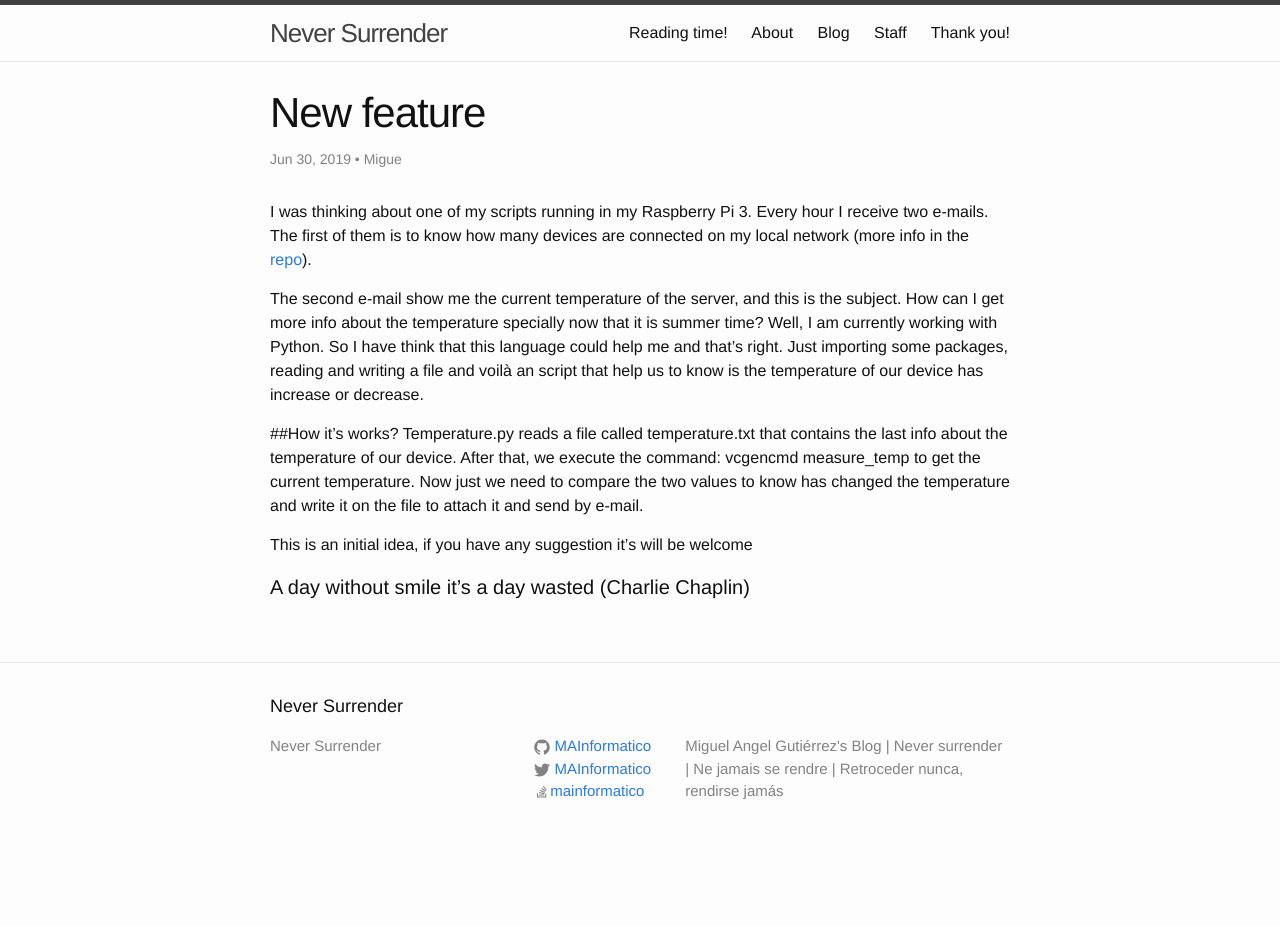
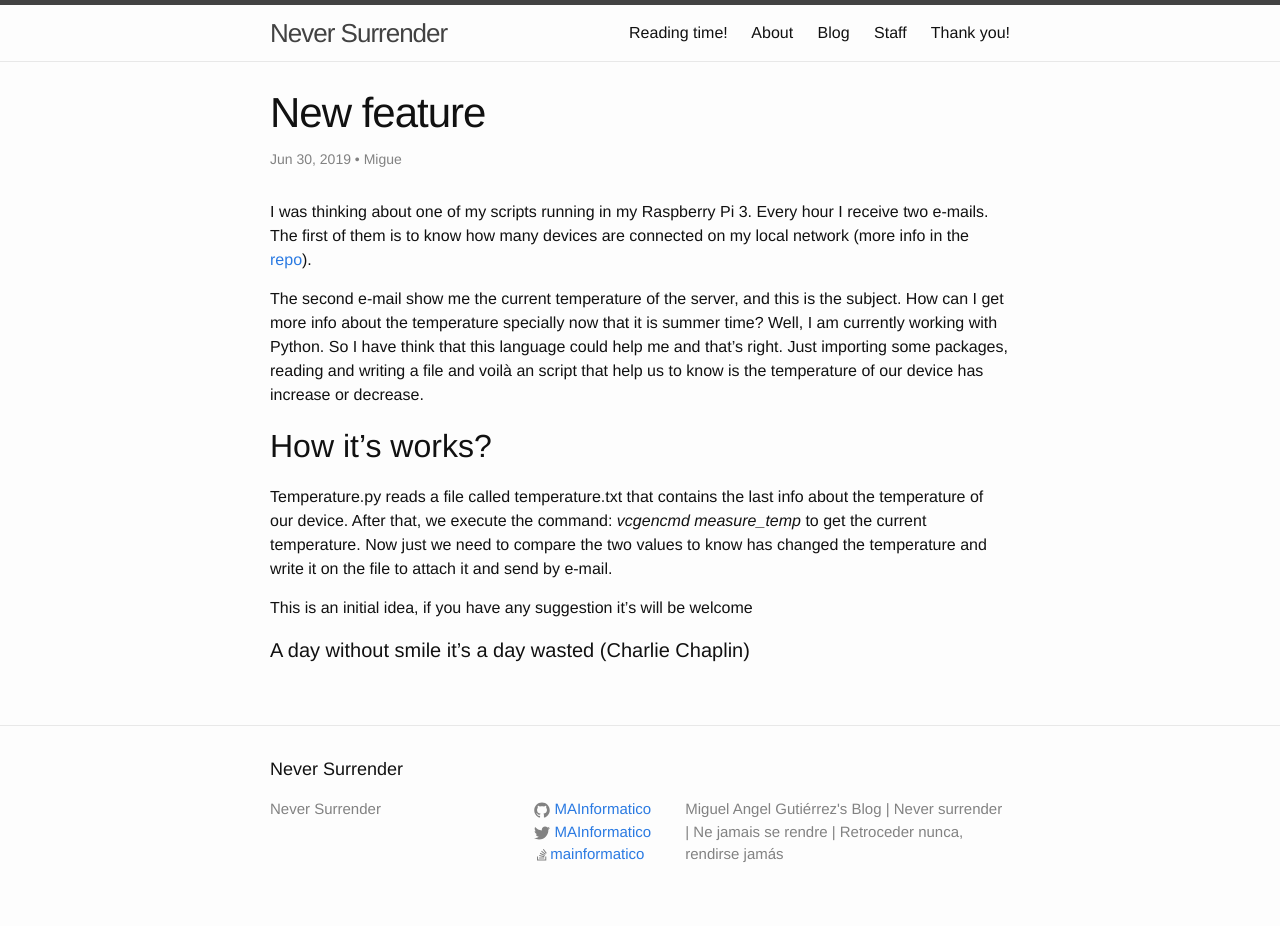
Before and after one commit to MAInformatico/MAInformatico.github.io, a Jekyll site: the page built from _posts/2019-6-30-NewFeature.md, in a window 1280 px wide. Built offline with Jekyll 4.4.1, drawn with Linux system fonts in a browser that asks for light colours; before the commit the page ends 900 px from its top, so only the background shows below that.

```diff
--- a/_posts/2019-6-30-NewFeature.md
+++ b/_posts/2019-6-30-NewFeature.md
@@ -10,9 +10,9 @@ I was thinking about one of my scripts running in my Raspberry Pi 3. Every hour
 The second e-mail show me the current temperature of the server, and this is the subject. How can I get more info about the temperature specially now that it is summer time?
 Well, I am currently working with Python. So I have think that this language could help me and that's right. Just importing some packages, reading and writing a file and voilà an script that help us to know is the temperature of our device has increase or decrease.
 
-##How it's works?
+## How it's works?
 Temperature.py reads a file called temperature.txt that contains the last info about the temperature of our device.
-After that, we execute the command: vcgencmd measure_temp to get the current temperature.
+After that, we execute the command: *vcgencmd measure_temp* to get the current temperature.
 Now just we need to compare the two values to know has changed the temperature and write it on the file to attach it and send by e-mail.
 
 This is an initial idea, if you have any suggestion it's will be welcome
```
